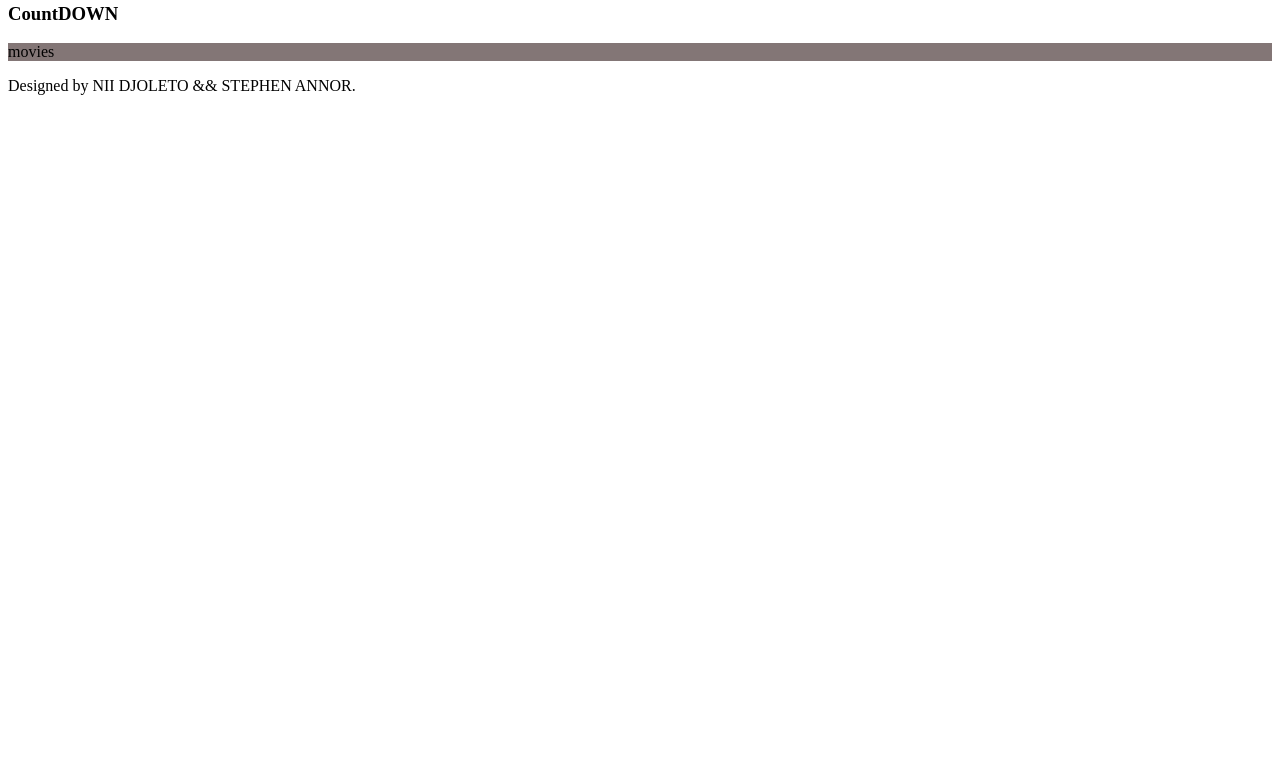
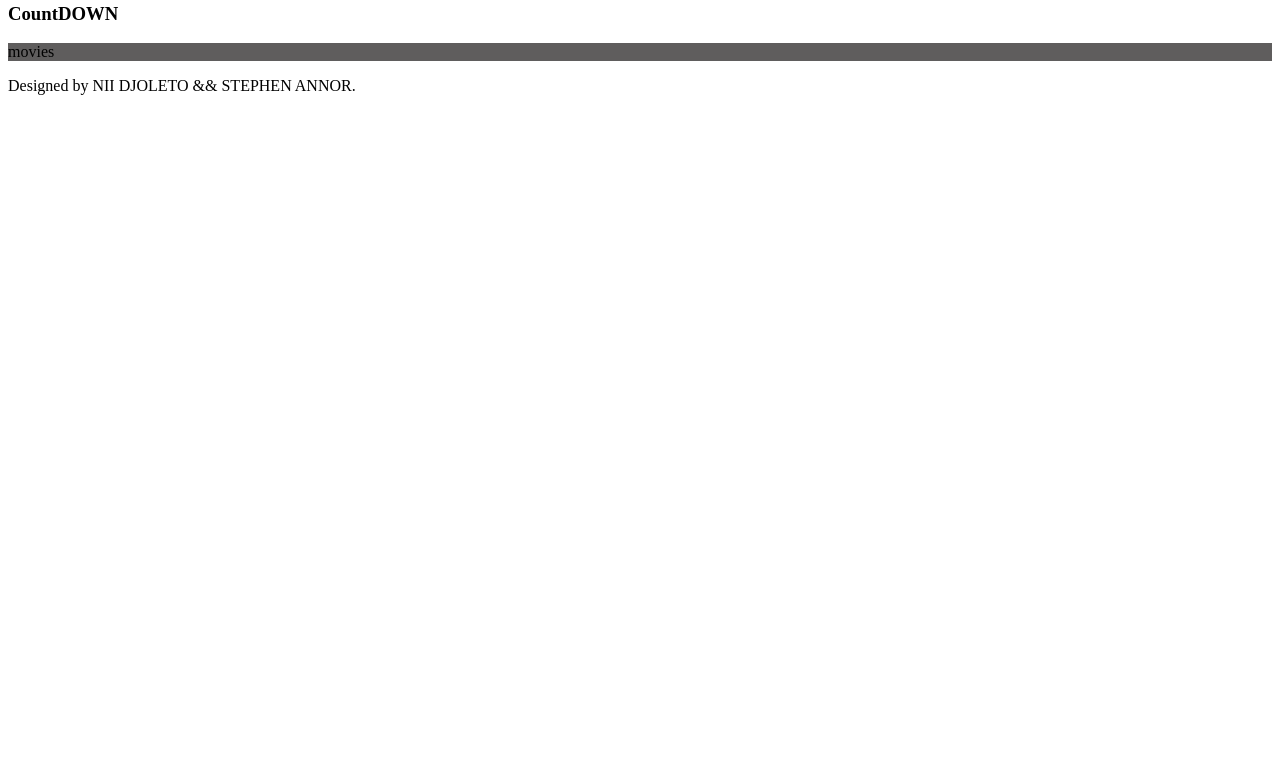
Before and after one commit to braincee/JavaScript-Group-Capstone, a website built with webpack: page src/index.html in a window 1280 px wide. Shown: the part 42-800 px from the top of the page. Built offline with nearby package versions, Linux system fonts and the light colour scheme.

Commit message:
Webpack setup

```diff
--- a/src/style.css
+++ b/src/style.css
@@ -10,5 +10,5 @@
 }
 
 main {
-    background-color: rgb(131, 118, 118);
+    background-color: rgb(95, 93, 93);
 }
```
